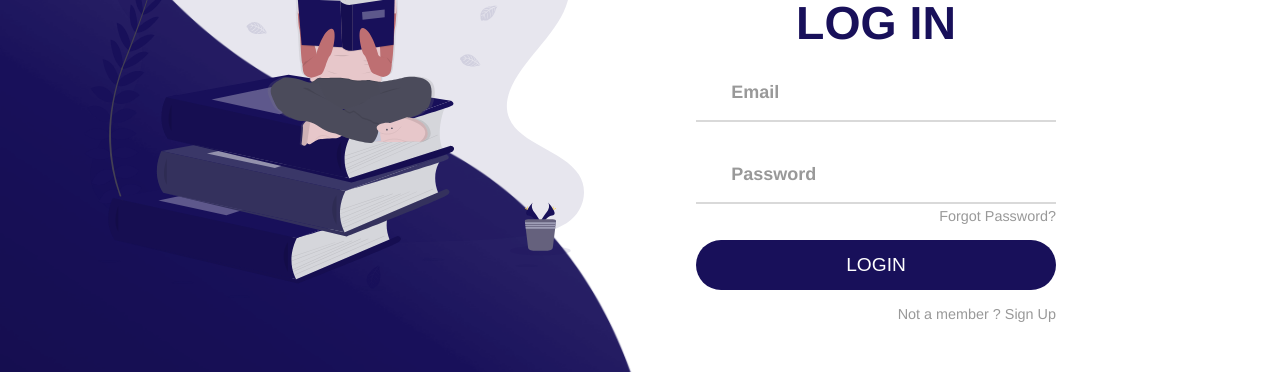
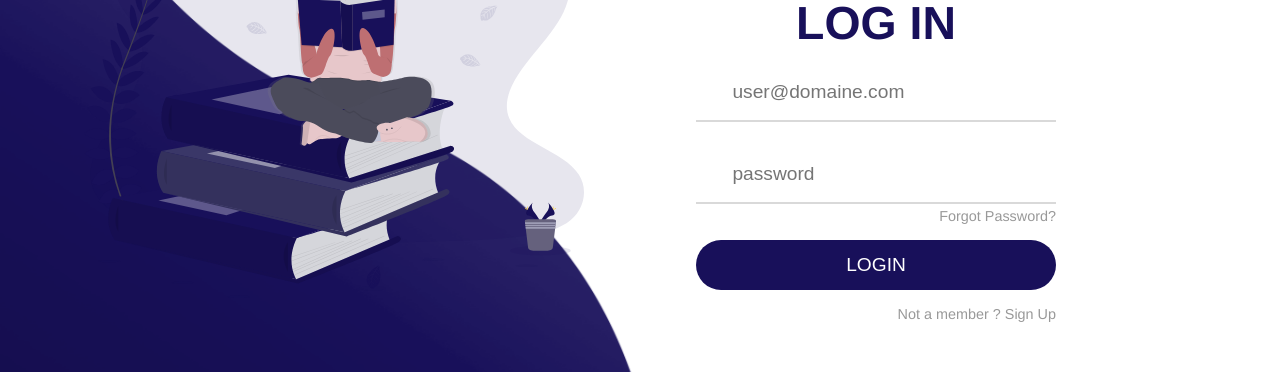
Before and after one commit to issat-portal-team/web-portal, a Vue app in the folder client/: page /authentication in a window 1280 px wide. Shown: the part 301-673 px from the top of the page. Built offline with nearby package versions, Linux system fonts and the light colour scheme.

Commit message:
Cleaning Vue components

```diff
--- a/client/src/components/authentication/LogIn.vue
+++ b/client/src/components/authentication/LogIn.vue
@@ -14,8 +14,7 @@
                     <i class="fas fa-user"></i>
                  </div>
                  <div class="div">
-                    <h5 :class="{fade:emailActive}">Email</h5>
-                    <input @focus="handleFocusEmail" @blur="handleBlurEmail"  v-model="email" type="text" class="input" name="email" id="email" >
+                    <input placeholder="user@domaine.com" v-model="email" type="text" class="input" name="email" id="email" >
                  </div>
               </div>
               <div class="input-div pass">
@@ -23,15 +22,12 @@
                     <i class="fas fa-lock"></i>
                  </div>
                  <div class="div">
-                    <h5 :class="{fade:passwordActive}">Password</h5>
-                    <input @focus="handleFocusPassword" @blur="handleBlurPassword" v-model="password" type="password" class="input" name="password" id="password" >
+                    <input placeholder="password" v-model="password" type="password" class="input" name="password" id="password" >
                  </div>
               </div>
-              <a href="#">Forgot Password?</a>
+              <p href="#" class="hover-effect">Forgot Password?</p>
               <input @click="logIn" type="submit" class="btn" value="Login">
-              <div>
-              <a  @click="$emit('clicked')">Not a member ? Sign Up</a>
-              </div>
+              <p >Not a member ?<span @click="$emit('clicked')" class="hover-effect"> Sign Up</span></p>
             </div>
         </div>
     </div>
@@ -46,9 +42,7 @@
       data(){
         return{
           email : '' as string,
-          password : '' as string,
-          emailActive : '' as boolean,
-          passwordActive : '' as boolean
+          password : '' as string
         }
       } ,
       methods:{
@@ -60,21 +54,7 @@
                }
              ).then(res=>console.log(res)).catch(err=>console.error(err))
             }
-          },
-        handleFocusPassword(): void{
-            this.passwordActive=true
-        },
-        handleBlurPassword(): void{
-            if(this.email)this.passwordActive=true
-            else this.passwordActive=false
-        },
-        handleFocusEmail(): void{
-            this.emailActive=true
-        },
-        handleBlurEmail(): void{
-            if(this.email)this.emailActive=true
-            else this.emailActive=false
-        }
+          }
       }
     })
 
@@ -230,7 +210,7 @@
       margin-bottom: 4px;
     }
 
-    a{
+    p {
       display: block;
       text-align: right;
       text-decoration: none;
@@ -239,8 +219,9 @@
       transition: .3s;
     }
 
-    a:hover{
+    .hover-effect:hover{
       color: #38d39f;
+      cursor: pointer;
     }
 
     .btn{
@@ -303,7 +284,4 @@
         justify-content: center;
       }
     }
-    .fade{
-    display:none;
-    }
 </style>
--- a/client/src/components/authentication/SignUp.vue
+++ b/client/src/components/authentication/SignUp.vue
@@ -14,8 +14,7 @@
                     <i class="fas fa-user"></i>
                  </div>
                  <div class="div">
-                    <h5 :class="{fade:nameActive}">Username</h5>
-                    <input @focus="handleFocusName" @blur="handleBlurName"  v-model="username" type="text" class="input" name="username" id="username" >
+                    <input placeholder="Username" v-model="username" type="text" class="input" name="username" id="username" >
                  </div>
               </div>
               <div class="input-div one">
@@ -23,8 +22,7 @@
                     <i class="fas fa-user"></i>
                  </div>
                  <div class="div">
-                    <h5 :class="{fade:emailActive}">Email</h5>
-                    <input @focus="handleFocusEmail" @blur="handleBlurEmail"  v-model="email" type="text" class="input" name="email" id="email" >
+                    <input placeholder="user@domaine.com" v-model="email" type="text" class="input" name="email" id="email" >
                  </div>
               </div>
               <div class="input-div pass">
@@ -32,13 +30,12 @@
                     <i class="fas fa-lock"></i>
                  </div>
                  <div class="div">
-                    <h5 :class="{fade:passwordActive}">Password</h5>
-                    <input @focus="handleFocusPassword" @blur="handleBlurPassword" v-model="password" type="password" class="input" name="password" id="password" >
+                    <input placeholder="password" v-model="password" type="password" class="input" name="password" id="password" >
                  </div>
               </div>
               <input @click="signUp" type="submit" class="btn" value="Sign Up">
               <div>
-              <a  @click="$emit('clicked')">You're a member ? Log In</a>
+              <p>You're a member ?<span @click="$emit('clicked')" class="hover-effect"> Log In</span></p>
               </div>
             </div>
         </div>
@@ -55,10 +52,7 @@
         return{
           username : '' as string,
           email : '' as string,
-          password : '' as string,
-          emailActive : '' as boolean,
-          passwordActive : '' as boolean,
-          nameActive : '' as boolean
+          password : '' as string
         }
       } ,
       methods:{
@@ -71,28 +65,7 @@
                }
              ).then(res=>console.log(res)).catch(err=>console.error(err))
             }
-          },
-          handleFocusName(): void{
-              this.nameActive=true
-          },
-          handleBlurName(): void{
-              if(this.username)this.nameActive=true
-              else this.nameActive=false
-          },
-        handleFocusPassword(): void{
-            this.passwordActive=true
-        },
-        handleBlurPassword(): void{
-            if(this.email)this.passwordActive=true
-            else this.passwordActive=false
-        },
-        handleFocusEmail(): void{
-            this.emailActive=true
-        },
-        handleBlurEmail(): void{
-            if(this.email)this.emailActive=true
-            else this.emailActive=false
-        }
+          }
       }
     })
 
@@ -248,7 +221,7 @@
       margin-bottom: 4px;
     }
 
-    a{
+    p{
       display: block;
       text-align: right;
       text-decoration: none;
@@ -257,8 +230,9 @@
       transition: .3s;
     }
 
-    a:hover{
+    .hover-effect:hover{
       color: #38d39f;
+      cursor: pointer;
     }
 
     .btn{
@@ -321,7 +295,4 @@
         justify-content: center;
       }
     }
-    .fade{
-    display:none;
-    }
 </style>
```
